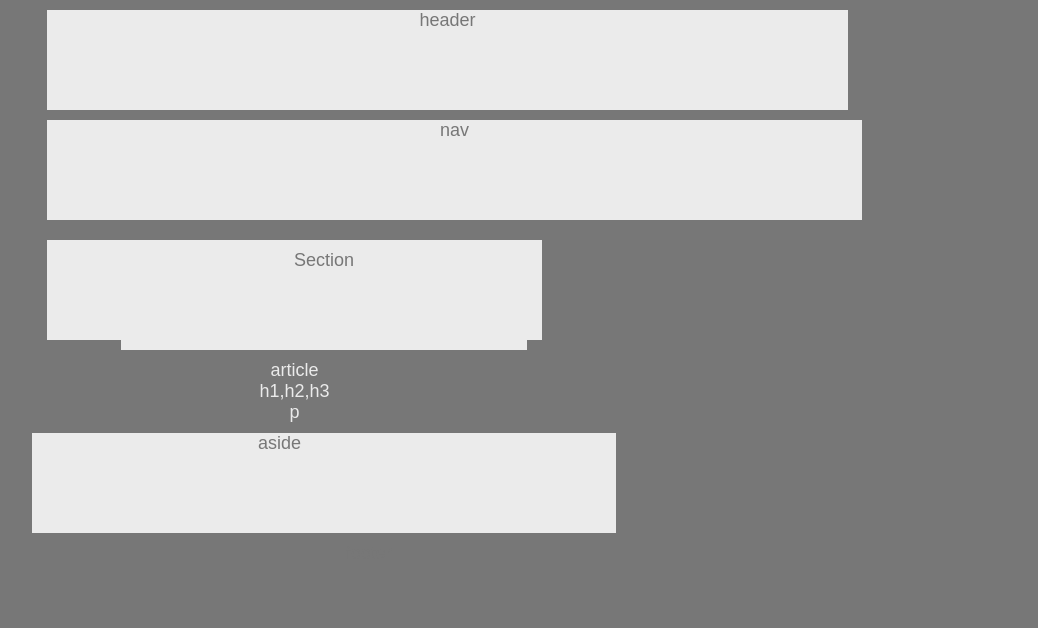
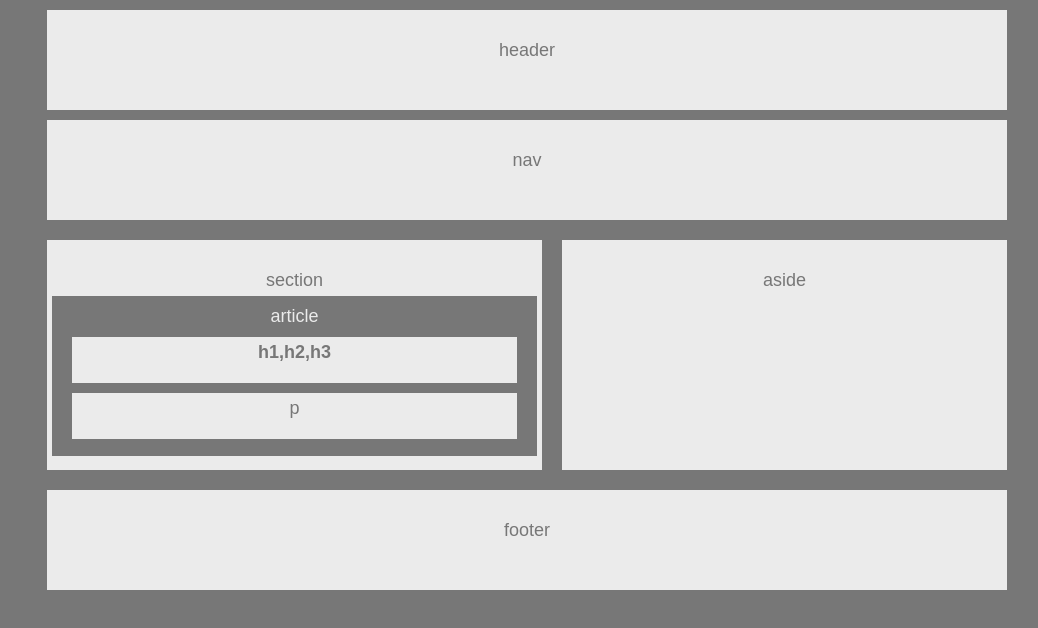
Before and after one commit to fumacarne/HW-Wireframe, a plain HTML site: page index.html in a window 1280 px wide. Shown: the whole page, without its empty margins (105-1143 px from the left). Drawn offline with Linux system fonts and the light colour scheme.

Commit message:
HW-Wireframe

```diff
--- a/index.html
+++ b/index.html
@@ -11,14 +11,15 @@
     <div class="clearfix">
     <header>header</header>
     <div class="nav">nav</div>
-    <div class="section">
-        <header class="head2">Section</header>
+    <div class="container clearfix">
+    <div class="section clearfix"> section
         <div class="article">article
-            <div class="h">h1,h2,h3</div>
+            <div class="h"><strong>h1,h2,h3</strong></div>
             <div class="h">p</div>
+            </div>
         </div>
-
-    <aside>aside</aside>
+<aside>aside</aside>
+</div>
     <footer>footer</footer>
 
 
--- a/style.css
+++ b/style.css
@@ -23,47 +23,78 @@ body{
 header{
     background-color:#ebebeb;
     margin-left: 15%;
-    margin-right: 15px;
+    margin-right: 10%;
     margin-bottom: 10px;
     margin-top: 10px;
     height:100px ;
+    padding-top: 30px;
+    width: 100%
 }
+
+.nav{
+    background-color: #ebebeb;
+    margin-left: 15%;
+    margin-right: 10%;
+    margin-bottom: 10px;
+    margin-top: 10px;
+    height:100px ;
+    padding-top: 30px;
+    width: 100%
+}
+.container{
+    background-color: #777;
+    margin-left: 15%;
+    margin-right: 10%;
+    margin-bottom: 10px;
+    margin-top: 10px;
+    height:100px ;
+    /* padding-top: 30px; */
+    width: 100%;
+}
+
 .article{
     color:#ebebeb;
-    background-color: #777
+    background-color: #777;
+    height:80% ;
+    margin: 5px;
+    padding: 10px;
 
 }
 .section{
     width: 495px;
     background-color: #ebebeb;
     float: left;
-    margin-left: 15%;
-    margin-right: 15px;
+    /* margin-left: 15%;
+    margin-right: 15px; */
     margin-bottom: 10px;
     margin-top: 10px;
-    height:100px ;
+    height:230px ;
+    padding-top: 30px;
 }
 
 aside{
-    width: 495px;
+    width: 445px;
     background-color: #ebebeb;
     float: right;
-    margin-left: 1px;
-    margin-right: 15px;
+    /* margin-left: 1px;
+    margin-right: 15px; */
     margin-bottom: 10px;
     margin-top: 10px;
-    height:100px ;
-}
-.nav{
-    background-color: #ebebeb;
-    margin-left: 15%;
-    margin-right: 1px;
-    margin-bottom: 10px;
-    margin-top: 10px;
-    height: 100px;
+    height:230px ;
+    padding-top: 30px;
 }
 
+
 .head2{
+    background-color: #777;
+    padding: 5px;
+}
+.h{
+    background-color: #ebebeb;
+    padding: 5px;
+    margin: 10px;
+    height:33% ;
+    color: #777;
 
 }
 footer{
@@ -74,4 +105,6 @@ footer{
     margin-top: 10px;
     height:100px ;
     width: 100%;
+    float: left;
+    padding-top: 30px;
 }
```
